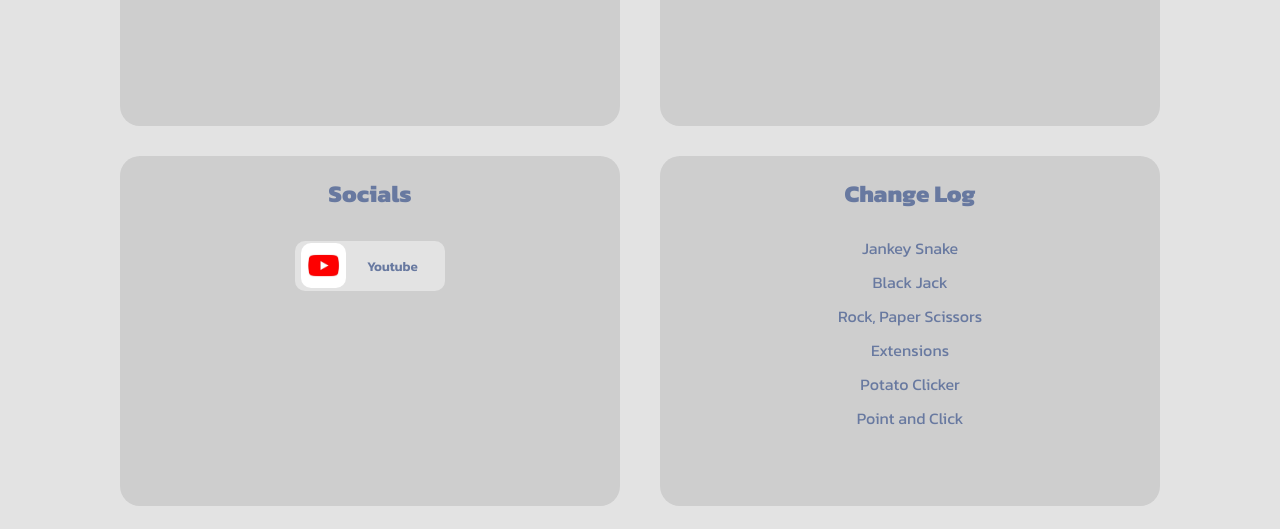
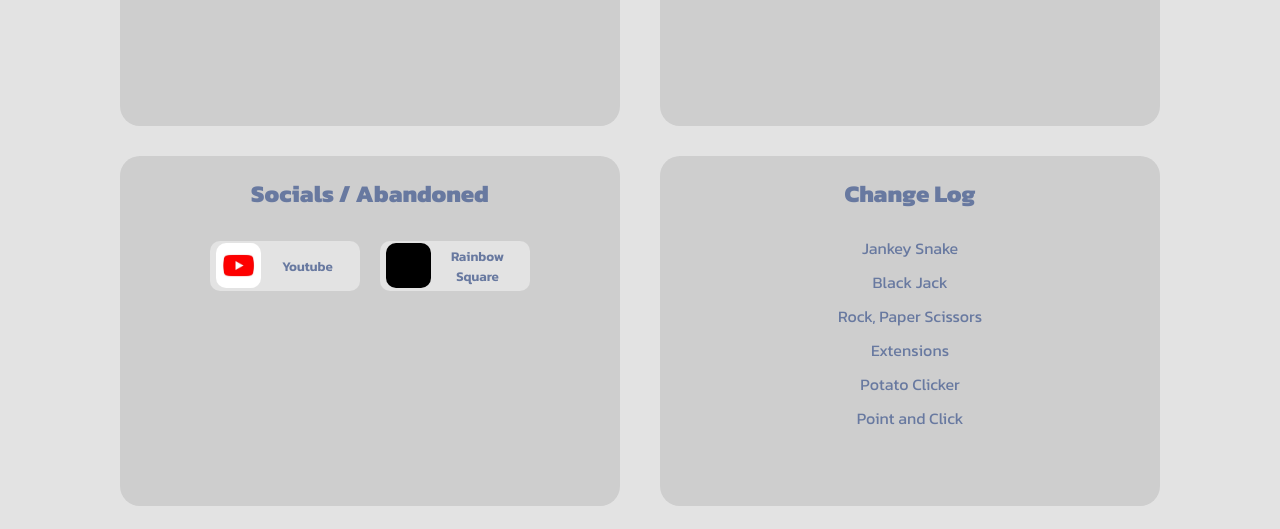
Before and after one commit to PotatoNick26/Content-Menu, a plain HTML site: page index.html in a window 1280 px wide. Shown: the part 338-867 px from the top of the page. Drawn offline with Linux system fonts and the light colour scheme.

Commit message:
Changed name of socials and added abandoned project

```diff
--- a/index.css
+++ b/index.css
@@ -184,6 +184,24 @@ a:hover {
     margin: 10px;
 }
 
+#btnsqr {
+    width: 150px;
+    height: 50px;
+    border-radius: 10px;
+    border: none;
+    background: #e3e3e3;
+    color: rgb(104, 121, 160);
+    font-weight: 600;
+    font-family: 'Kanit', sans-serif;
+    display: flex;
+    align-items: center;
+    margin: 10px;
+}
+
 #ricka {
     margin: 0 auto;
 }
+
+#sqra {
+    margin: 0 auto;
+}
--- a/index.html
+++ b/index.html
@@ -40,9 +40,10 @@
                 </div>
                 <div id="bottom" class="column">
                     <div id="social" class="box">
-                        <h2>Socials</h2>
+                        <h2>Socials / Abandoned</h2>
                         <div class="btn">
                             <button id="btnrick" class="grow" onclick="window.open('https://www.youtube.com/watch?v=dQw4w9WgXcQ','mywindow');"><img src="Images/yt.png" class="btni"><span id="ricka">Youtube</span></button>
+                            <button id="btnsqr" class="grow" onclick="window.open('https://5bg55h.csb.app/','mywindow');"><img src="Images/blksqr.jpg" class="btni"><span id="sqra">Rainbow Square</span></button>
                         </div>
                     </div>
 
```
Also changed, not shown: Images/blksqr.jpg (added).
